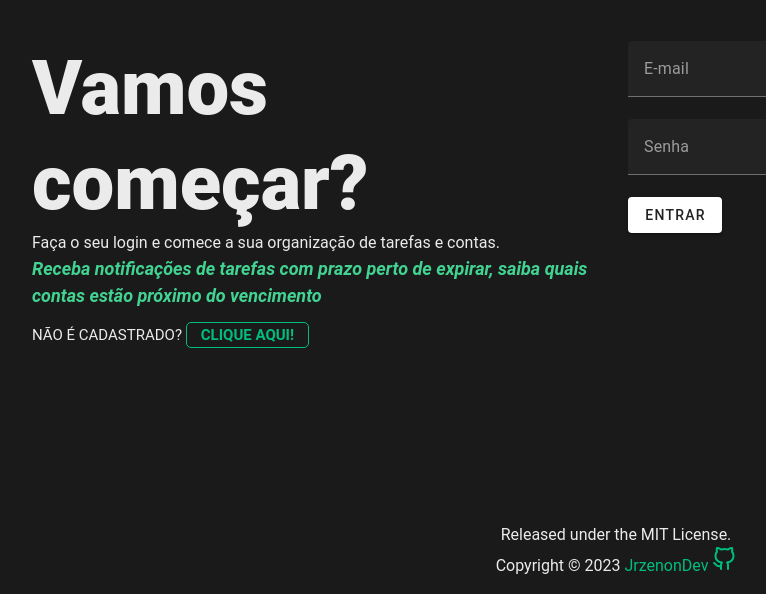
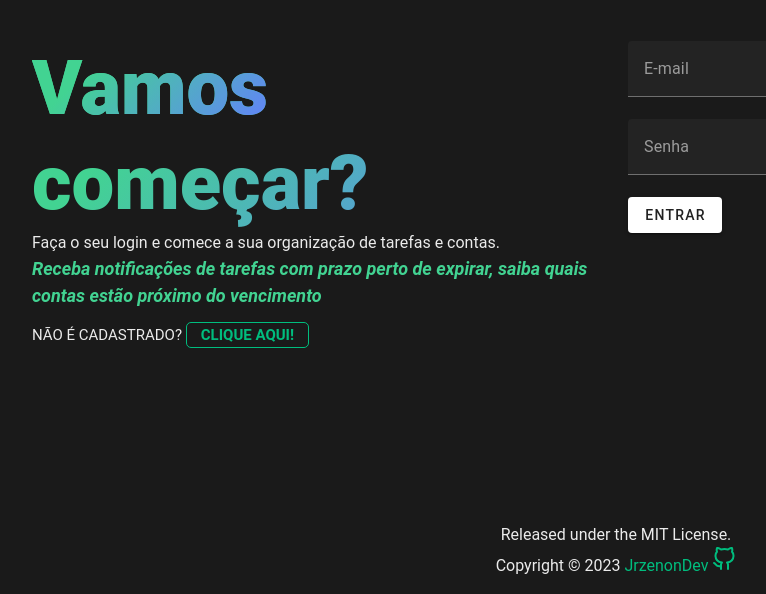
Before and after one commit to JrzenonDev/task-and-account-manager-vuejs, a Vue app: page /login in a window 1280 px wide. Shown: the part 206-800 px from the top of the page, without its empty margins (24-790 px from the left). Built offline with nearby package versions, Linux system fonts and the light colour scheme.

Commit message:
feat: adding styles in main.css

```diff
--- a/src/assets/main.css
+++ b/src/assets/main.css
@@ -29,3 +29,17 @@ a,
   body {
   }
 }
+
+.tagline {
+  background: -webkit-linear-gradient(315deg, #42d392 25%, #647eff);
+  background-clip: text;
+  -webkit-background-clip: text;
+  -webkit-text-fill-color: transparent;
+}
+
+.accent {
+  background: -webkit-linear-gradient(315deg, #42d392 25%, #647eff);
+  background-clip: text;
+  -webkit-background-clip: text;
+  -webkit-text-fill-color: transparent;
+}
```
